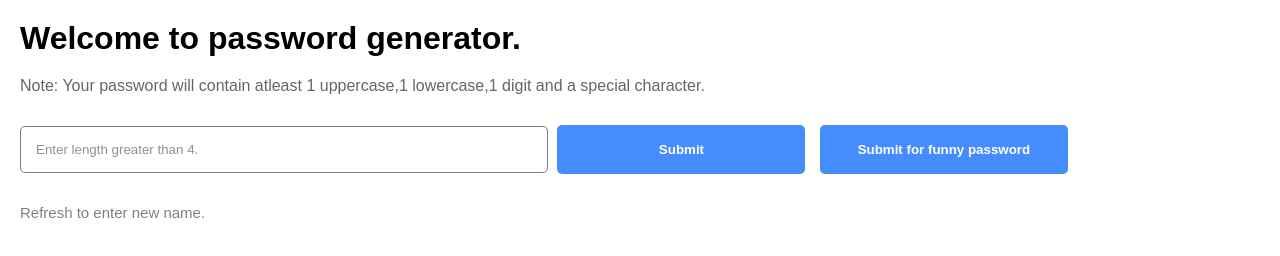
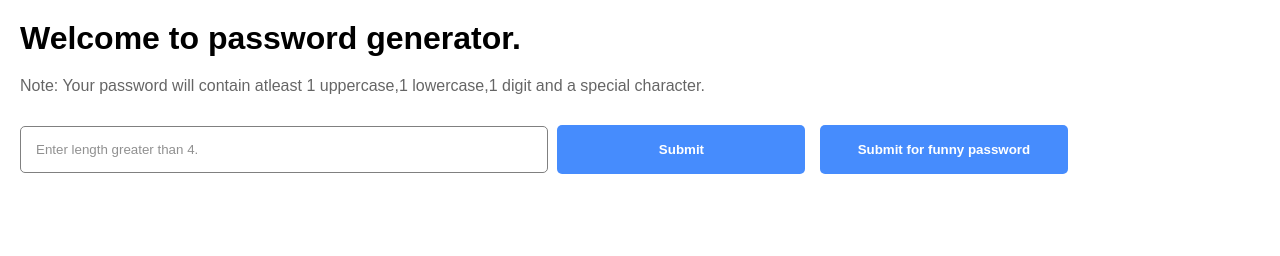
Before and after one commit to SDInfinity/Javascript-Tutorial, a website: page Password/index.html in a window 1280 px wide. Drawn offline with Linux system fonts and the light colour scheme.

Commit message:
Make changes in index.html and styles.css

```diff
--- a/Password/index.html
+++ b/Password/index.html
@@ -17,10 +17,6 @@
             <button type="submit" class="funny">Submit for funny password</button>
         </form>
     </div>
-
-    <div class="info">Refresh to enter new name.</div>
-
-
 <script src="script.js"></script>
 </body>
 </html>
```
